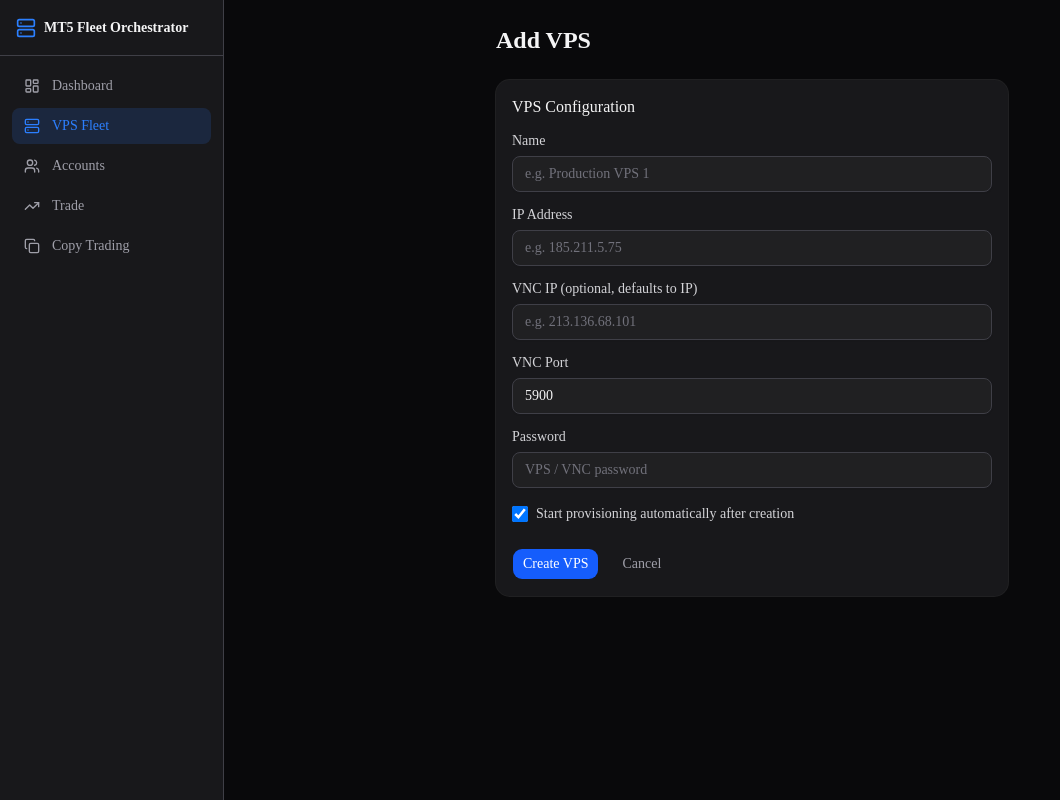
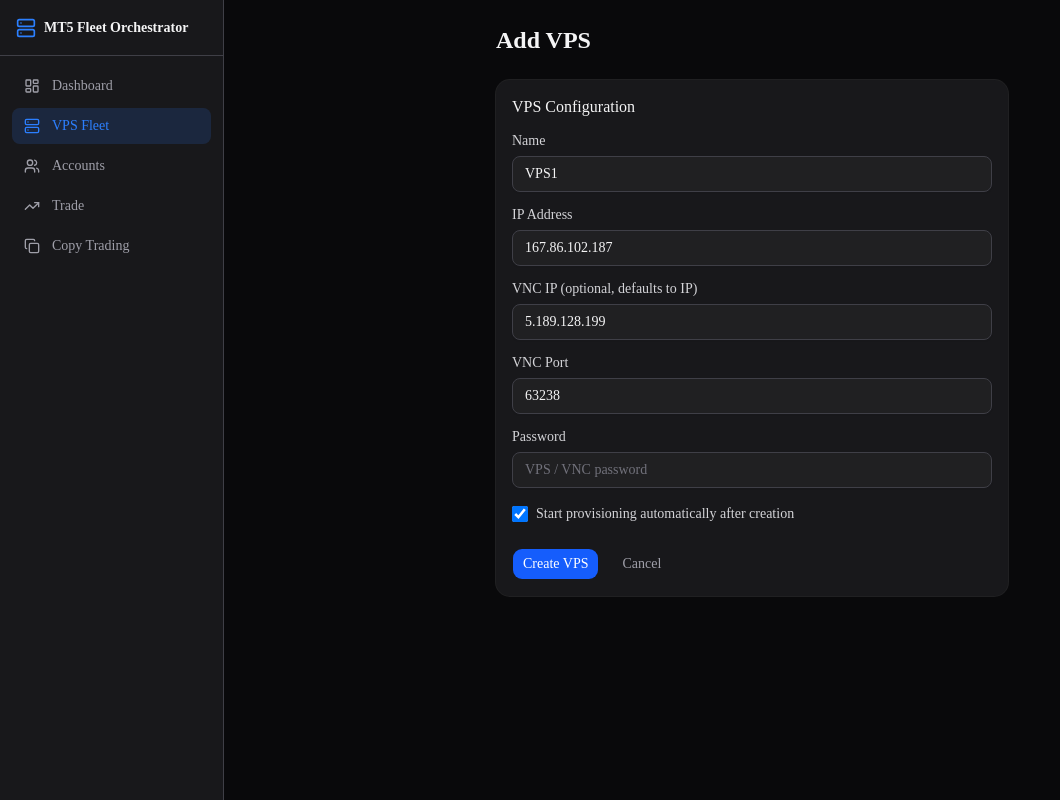
Before and after one commit to waelsy123/mt5-fleet-orchestrator, a Next.js app: page /vps/new in a window 1280 px wide. Shown: the whole page, without its empty margins (0-1060 px from the left). Built offline with nearby package versions, Linux system fonts and the light colour scheme.

Commit message:
Prefill VPS form with VPS1 defaults
Co-Authored-By: Claude Opus 4.6 <noreply@anthropic.com>

```diff
--- a/src/app/vps/new/page.tsx
+++ b/src/app/vps/new/page.tsx
@@ -13,10 +13,10 @@ export default function NewVpsPage() {
   const [submitting, setSubmitting] = useState(false);
   const [autoProvision, setAutoProvision] = useState(true);
   const [form, setForm] = useState({
-    name: "",
-    ip: "",
-    vncIp: "",
-    vncPort: "5900",
+    name: "VPS1",
+    ip: "167.86.102.187",
+    vncIp: "5.189.128.199",
+    vncPort: "63238",
     password: "",
   });
 
```
